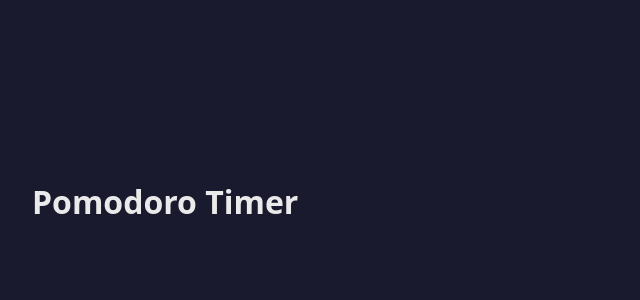
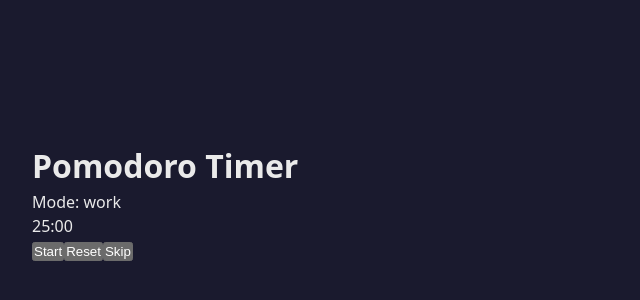
Before and after one commit to 657KB/pomodoro-timer, a React (Vite) app: page / in a window 1280 px wide. Shown: the part 198-498 px from the top of the page, without its empty margins (0-640 px from the left). Built offline with nearby package versions, Linux system fonts and the light colour scheme.

Commit message:
feat(timer): implement useTimer hook with accurate timing

```diff
--- a/src/App.jsx
+++ b/src/App.jsx
@@ -1,7 +1,22 @@
+import { useTimer } from './hooks/useTimer'
+
 function App() {
+  const { timeLeft, isRunning, mode, start, pause, reset, skip } = useTimer(
+    () => console.log('Work complete!'),
+    () => console.log('Break complete!')
+  )
+
+  const minutes = Math.floor(timeLeft / 60)
+  const seconds = Math.floor(timeLeft % 60)
+
   return (
     <div>
       <h1>Pomodoro Timer</h1>
+      <p>Mode: {mode}</p>
+      <p>{String(minutes).padStart(2, '0')}:{String(seconds).padStart(2, '0')}</p>
+      <button onClick={isRunning ? pause : start}>{isRunning ? 'Pause' : 'Start'}</button>
+      <button onClick={reset}>Reset</button>
+      <button onClick={skip}>Skip</button>
     </div>
   )
 }
--- /dev/null
+++ b/src/hooks/useTimer.js
@@ -0,0 +1,86 @@
+import { useState, useRef, useEffect, useCallback } from 'react'
+
+const WORK_TIME = 25 * 60
+const BREAK_TIME = 5 * 60
+
+export function useTimer(onWorkComplete, onBreakComplete) {
+  const [timeLeft, setTimeLeft] = useState(WORK_TIME)
+  const [isRunning, setIsRunning] = useState(false)
+  const [mode, setMode] = useState('work')
+
+  const startTimeRef = useRef(null)
+  const remainingAtStartRef = useRef(WORK_TIME)
+  const intervalRef = useRef(null)
+
+  useEffect(() => {
+    if (!isRunning) {
+      if (intervalRef.current) {
+        clearInterval(intervalRef.current)
+        intervalRef.current = null
+      }
+      return
+    }
+
+    startTimeRef.current = Date.now()
+    remainingAtStartRef.current = timeLeft
+
+    intervalRef.current = setInterval(() => {
+      const elapsed = (Date.now() - startTimeRef.current) / 1000
+      const newTime = Math.max(0, remainingAtStartRef.current - elapsed)
+      setTimeLeft(newTime)
+
+      if (newTime <= 0) {
+        setIsRunning(false)
+        clearInterval(intervalRef.current)
+        intervalRef.current = null
+
+        if (mode === 'work') {
+          setMode('break')
+          setTimeLeft(BREAK_TIME)
+          onWorkComplete?.()
+        } else {
+          setMode('work')
+          setTimeLeft(WORK_TIME)
+          onBreakComplete?.()
+        }
+      }
+    }, 100)
+
+    return () => {
+      if (intervalRef.current) {
+        clearInterval(intervalRef.current)
+        intervalRef.current = null
+      }
+    }
+  }, [isRunning, mode, timeLeft, onWorkComplete, onBreakComplete])
+
+  const start = useCallback(() => {
+    setIsRunning(true)
+  }, [])
+
+  const pause = useCallback(() => {
+    setIsRunning(false)
+  }, [])
+
+  const reset = useCallback(() => {
+    setIsRunning(false)
+    setMode('work')
+    setTimeLeft(WORK_TIME)
+    remainingAtStartRef.current = WORK_TIME
+  }, [])
+
+  const skip = useCallback(() => {
+    setIsRunning(false)
+    if (mode === 'work') {
+      setMode('break')
+      setTimeLeft(BREAK_TIME)
+      remainingAtStartRef.current = BREAK_TIME
+    } else {
+      setMode('work')
+      setTimeLeft(WORK_TIME)
+      remainingAtStartRef.current = WORK_TIME
+    }
+  }, [mode])
+
+  return { timeLeft, isRunning, mode, start, pause, reset, skip }
+}
```
